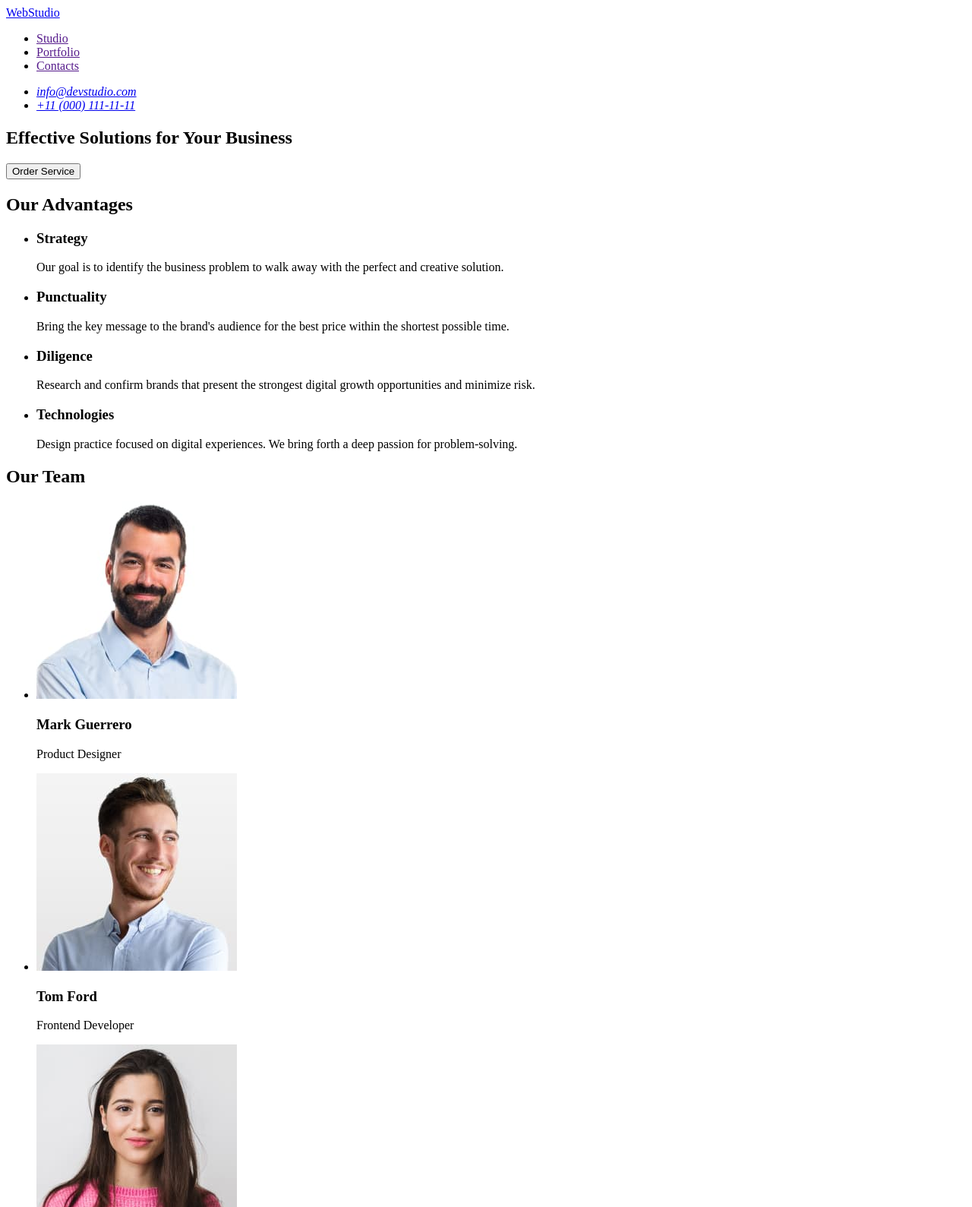
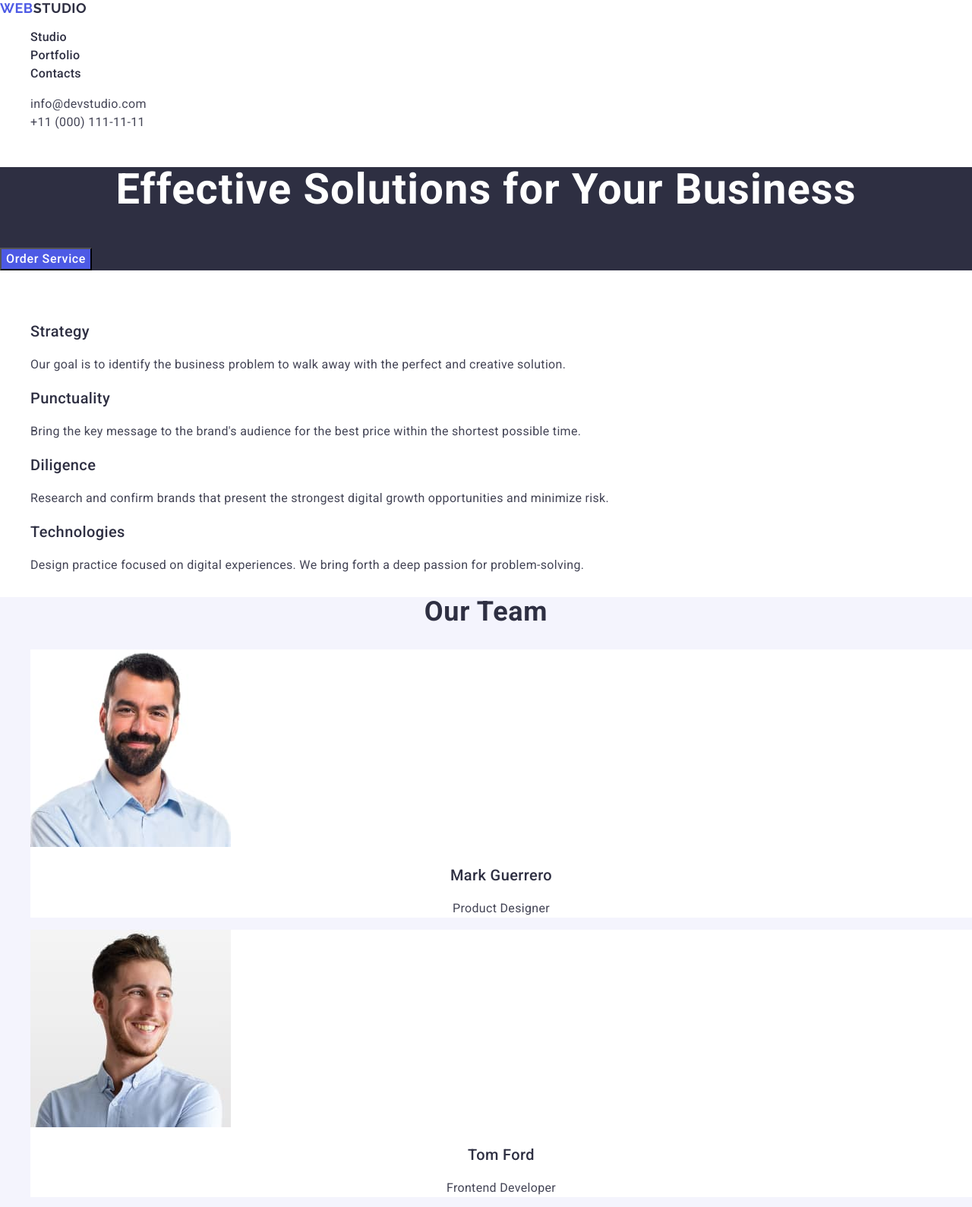
Before and after one commit to MariaReznyk/goit-markup-hw-02, a plain HTML site: page index.html in a window 1280 px wide. Shown: the top 1589 px of the page at 76% size. Drawn offline with nearby package versions, Linux system fonts and the light colour scheme.

Commit message:
add css, index, readme

```diff
--- /dev/null
+++ b/css/styles.css
@@ -0,0 +1,187 @@
+body
+{
+    font-family: "Roboto", sans-serif;
+    color: #434455;
+    background-color: #fff;
+}
+
+ul, ol
+{
+    list-style-type: none;
+}
+
+a
+{
+    text-decoration: none;
+}
+
+.logo
+{
+    font-family: "Raleway", sans-serif;
+    font-weight: 700;
+    font-size: 18px;
+    line-height: 1.17;
+    letter-spacing: 0.03em;
+    text-transform: uppercase;
+    color: #4d5ae5;}
+
+.header-nav .logo-studio {color: #2e2f42;}
+
+.nav-link
+{
+    font-weight: 500;
+    font-size: 16px;
+    line-height: 1.5;
+    letter-spacing: 0.02em;
+    color: #2e2f42;}
+
+address {font-style: normal;}
+
+.contacts-link
+{
+    font-size: 16px;
+    line-height: 1.5;
+    letter-spacing: 0.02em;
+    color: #434455;
+}
+
+.nav-link:hover,
+.nav-link:focus,
+.contacts-link:hover,
+.contacts-link:focus
+{
+    color: #404bbf;
+}
+
+.section-hero
+{
+    background-color: #2e2f42;
+}
+
+.hero-title
+{
+    font-size: 56px;
+    line-height: 1.07;
+    letter-spacing: 0.02em;
+    text-align: center;
+    color: #fff;
+}
+
+.hero-button
+{
+    font-family: inherit;
+    font-weight: 500;
+    font-size: 16px;
+    line-height: 1.5;
+    letter-spacing: 0.04em;
+    color: #fff;
+    background-color: #4d5ae5;
+    cursor: pointer;
+}
+
+.hero-button:hover,
+.hero-button:focus
+{
+    background-color: #404bbf;
+}
+
+.advantages-title
+{
+    color: rgba(67, 68, 85, 0);
+}
+
+.advanatges-item-title
+{
+    font-weight: 500;
+    font-size: 20px;
+    line-height: 1.2;
+    letter-spacing: 0.02em;
+    color: #2e2f42;
+}
+
+.advantages-item-text
+{
+    font-size: 16px;
+    line-height: 1.5;
+    letter-spacing: 0.02em;
+}
+
+.section-team
+{
+    background-color: #f4f4fd;
+}
+
+.team-title
+{
+    font-size: 36px;
+    line-height: 1.11;
+    letter-spacing: 0.02em;
+    text-align: center;
+    color: #2e2f42;
+}
+
+.team-item
+{
+    background-color: #fff;
+}
+
+.team-item-title
+{
+    font-weight: 500;
+    font-size: 20px;
+    line-height: 1.2;
+    letter-spacing: 0.02em;
+    text-align: center;
+    color: #2e2f42;
+}
+
+.team-item-text
+{
+    font-size: 16px;
+    line-height: 1.5;
+    letter-spacing: 0.02em;
+    text-align: center;
+}
+
+.portfolio-title
+{
+    font-size: 36px;
+    line-height: 1.11;
+    letter-spacing: 0.02em;
+    text-align: center;
+    color: #2e2f42;
+}
+
+.portfolio-item-title
+{
+    font-weight: 500;
+    font-size: 20px;
+    line-height: 1.2;
+    letter-spacing: 0.02em;
+    color: #2e2f42;
+}
+
+.portfolio-item-text
+{
+    font-size: 16px;
+    line-height: 1.5;
+    letter-spacing: 0.02em;
+}
+
+.page-footer
+{
+    background-color: #2e2f42;
+}
+
+.page-footer .logo-studio
+{
+    color: #f4f4fd;
+}
+
+.footer-text
+{
+    font-size: 16px;
+    line-height: 1.5;
+    letter-spacing: 0.02em;
+    color: #f4f4fd;
+}
--- a/index.html
+++ b/index.html
@@ -3,62 +3,88 @@
   <head>
     <meta charset="UTF-8" />
     <meta name="viewport" content="width=device-width, initial-scale=1.0" />
-    <title>Homework #1</title>
+    <title>Homework #2</title>
+    <link
+      rel="stylesheet"
+      href="https://cdnjs.cloudflare.com/ajax/libs/modern-normalize/3.0.1/modern-normalize.min.css"
+      integrity="sha512-q6WgHqiHlKyOqslT/lgBgodhd03Wp4BEqKeW6nNtlOY4quzyG3VoQKFrieaCeSnuVseNKRGpGeDU3qPmabCANg=="
+      crossorigin="anonymous"
+      referrerpolicy="no-referrer"
+    />
+    <link rel="preconnect" href="https://fonts.googleapis.com" />
+    <link rel="preconnect" href="https://fonts.gstatic.com" crossorigin />
+    <link
+      href="https://fonts.googleapis.com/css2?family=Raleway:wght@700&family=Roboto:wght@400;500;700&display=swap"
+      rel="stylesheet"
+    />
+    <link rel="stylesheet" href="./css/styles.css" />
   </head>
 
   <body>
-    <header>
-      <nav>
-        <a href="./index.html">WebStudio</a>
-        <ul>
-          <li><a href="">Studio</a></li>
-          <li><a href="">Portfolio</a></li>
-          <li><a href="">Contacts</a></li>
+    <header class="page-header">
+      <nav class="header-nav">
+        <a class="logo" href="./index.html"
+          >Web<span class="logo-studio">Studio</span></a
+        >
+        <ul class="nav-list">
+          <li class="nav-item">
+            <a class="nav-link" href="/index.html">Studio</a>
+          </li>
+          <li class="nav-item"><a class="nav-link" href="">Portfolio</a></li>
+          <li class="nav-item"><a class="nav-link" href="">Contacts</a></li>
         </ul>
       </nav>
-      <address>
-        <ul>
-          <li><a href="mailto:info@devstudio.com">info@devstudio.com</a></li>
-          <li><a href="tel:+110001111111">+11 (000) 111-11-11</a></li>
+      <address class="contacts">
+        <ul class="contacts-nav">
+          <li class="contacts-item">
+            <a class="contacts-link" href="mailto:info@devstudio.com"
+              >info@devstudio.com</a
+            >
+          </li>
+          <li class="contacts-item">
+            <a class="contacts-link" href="tel:+110001111111"
+              >+11 (000) 111-11-11</a
+            >
+          </li>
         </ul>
       </address>
     </header>
 
     <main>
       <!-- Section Hero -->
-      <section>
-        <h1>Effective Solutions for Your Business</h1>
-        <button type="button">Order Service</button>
+      <section class="section-hero">
+        <h1 class="hero-title">Effective Solutions for Your Business</h1>
+        <button class="hero-button" type="button">Order Service</button>
       </section>
 
       <!-- Section Advantages-->
-      <section>
-        <h2>Our Advantages</h2>
-        <ul>
-          <li>
-            <h3>Strategy</h3>
-            <p>
+      <section class="section-advantages">
+        <h2 class="advantages-title">Our Advantages</h2>
+        <ul class="advantages-list">
+          <li class="advantages-item">
+            <h3 class="advanatges-item-title">Strategy</h3>
+            <p class="advantages-item-text">
               Our goal is to identify the business problem to walk away with the
               perfect and creative solution.
             </p>
           </li>
-          <li>
-            <h3>Punctuality</h3>
-            <p>
+          <li class="advantages-item">
+            <h3 class="advanatges-item-title">Punctuality</h3>
+            <p class="advantages-item-text">
               Bring the key message to the brand's audience for the best price
               within the shortest possible time.
             </p>
           </li>
-          <li>
-            <h3>Diligence</h3>
-            <p>
+          <li class="advantages-item">
+            <h3 class="advanatges-item-title">Diligence</h3>
+            <p class="advantages-item-text">
               Research and confirm brands that present the strongest digital
               growth opportunities and minimize risk.
             </p>
           </li>
-          <li>
-            <h3>Technologies</h3>
-            <p>
+          <li class="advantages-item">
+            <h3 class="advanatges-item-title">Technologies</h3>
+            <p class="advantages-item-text">
               Design practice focused on digital experiences. We bring forth a
               deep passion for problem-solving.
             </p>
@@ -67,48 +93,126 @@
       </section>
 
       <!-- Section Our Team -->
-      <section>
-        <h2>Our Team</h2>
-        <ul>
-          <li>
+      <section class="section-team">
+        <h2 class="team-title">Our Team</h2>
+        <ul class="team-list">
+          <li class="team-item">
             <img
               src="./images/team-1.jpg"
               alt="Photo Mark Guerrero"
               width="264"
+              height="260"
             />
-            <h3>Mark Guerrero</h3>
-            <p>Product Designer</p>
+            <h3 class="team-item-title">Mark Guerrero</h3>
+            <p class="team-item-text">Product Designer</p>
           </li>
-          <li>
-            <img src="./images/team-2.jpg" alt="Photo Tom Ford" width="264" />
-            <h3>Tom Ford</h3>
-            <p>Frontend Developer</p>
+          <li class="team-item">
+            <img
+              src="./images/team-2.jpg"
+              alt="Photo Tom Ford"
+              width="264"
+              height="260"
+            />
+            <h3 class="team-item-title">Tom Ford</h3>
+            <p class="team-item-text">Frontend Developer</p>
           </li>
-          <li>
+          <li class="team-item">
             <img
               src="./images/team-3.jpg"
               alt="Photo Camila Garcia"
               width="264"
+              height="260"
             />
-            <h3>Camila Garcia</h3>
-            <p>Marketing</p>
+            <h3 class="team-item-title">Camila Garcia</h3>
+            <p class="team-item-text">Marketing</p>
           </li>
-          <li>
+          <li class="team-item">
             <img
               src="./images/team-4.jpg"
               alt="Photo Daniel Wilson"
               width="264"
+              height="260"
             />
-            <h3>Daniel Wilson</h3>
-            <p>UI Designer</p>
+            <h3 class="team-item-title">Daniel Wilson</h3>
+            <p class="team-item-text">UI Designer</p>
+          </li>
+        </ul>
+      </section>
+
+      <!-- Section Our Portfolio -->
+      <section class="section-portfolio">
+        <h2 class="portfolio-title">Our Portfolio</h2>
+        <ul class="portfolio-list">
+          <li class="portfolio-item">
+            <img
+              src="./images/portfolio-1.jpg"
+              alt="Banking App Project"
+              width="264"
+              height="260"
+            />
+            <h3 class="portfolio-item-title">Banking App</h3>
+            <p class="portfolio-item-text">App</p>
+          </li>
+          <li class="portfolio-item">
+            <img
+              src="./images/portfolio-2.jpg"
+              alt="Cashless Payment Project"
+              width="264"
+              height="260"
+            />
+            <h3 class="portfolio-item-title">Cashless Payment</h3>
+            <p class="portfolio-item-text">Marketing</p>
+          </li>
+          <li class="portfolio-item">
+            <img
+              src="./images/portfolio-3.jpg"
+              alt="Meditation App Project"
+              width="264"
+              height="260"
+            />
+            <h3 class="portfolio-item-title">Meditation App</h3>
+            <p class="portfolio-item-text">App</p>
+          </li>
+          <li class="portfolio-item">
+            <img
+              src="./images/portfolio-4.jpg"
+              alt="Taxi Service Project"
+              width="264"
+              height="260"
+            />
+            <h3 class="portfolio-item-title">Taxi Service</h3>
+            <p class="portfolio-item-text">Marketing</p>
+          </li>
+          <li class="portfolio-item">
+            <img
+              src="./images/portfolio-5.jpg"
+              alt="Screen Illustrations Project"
+              width="264"
+              height="260"
+            />
+            <h3 class="portfolio-item-title">Screen Illustrations</h3>
+            <p class="portfolio-item-text">Design</p>
+          </li>
+          <li class="portfolio-item">
+            <img
+              src="./images/portfolio-6.jpg"
+              alt="Online Courses Project"
+              width="264"
+              height="260"
+            />
+            <h3 class="portfolio-item-title">Online Courses</h3>
+            <p class="portfolio-item-text">Marketing</p>
           </li>
         </ul>
       </section>
     </main>
 
-    <footer>
-      <a href="./index.html">WebStudio</a>
-      <p>
+    <!-- Footer -->
+    <footer class="page-footer">
+      <a class="logo" href="./index.html"
+        >Web<span class="logo-studio">Studio</span></a
+      >
+      <p class="footer-text">
         Increase the flow of customers and sales for your business with digital
         marketing &#38; growth solutions.
       </p>
```
Also changed, not shown: images/portfolio-1.jpg (added), images/portfolio-2.jpg (added), images/portfolio-3.jpg (added), images/portfolio-4.jpg (added), images/portfolio-5.jpg (added), images/portfolio-6.jpg (added), 1 other file.
